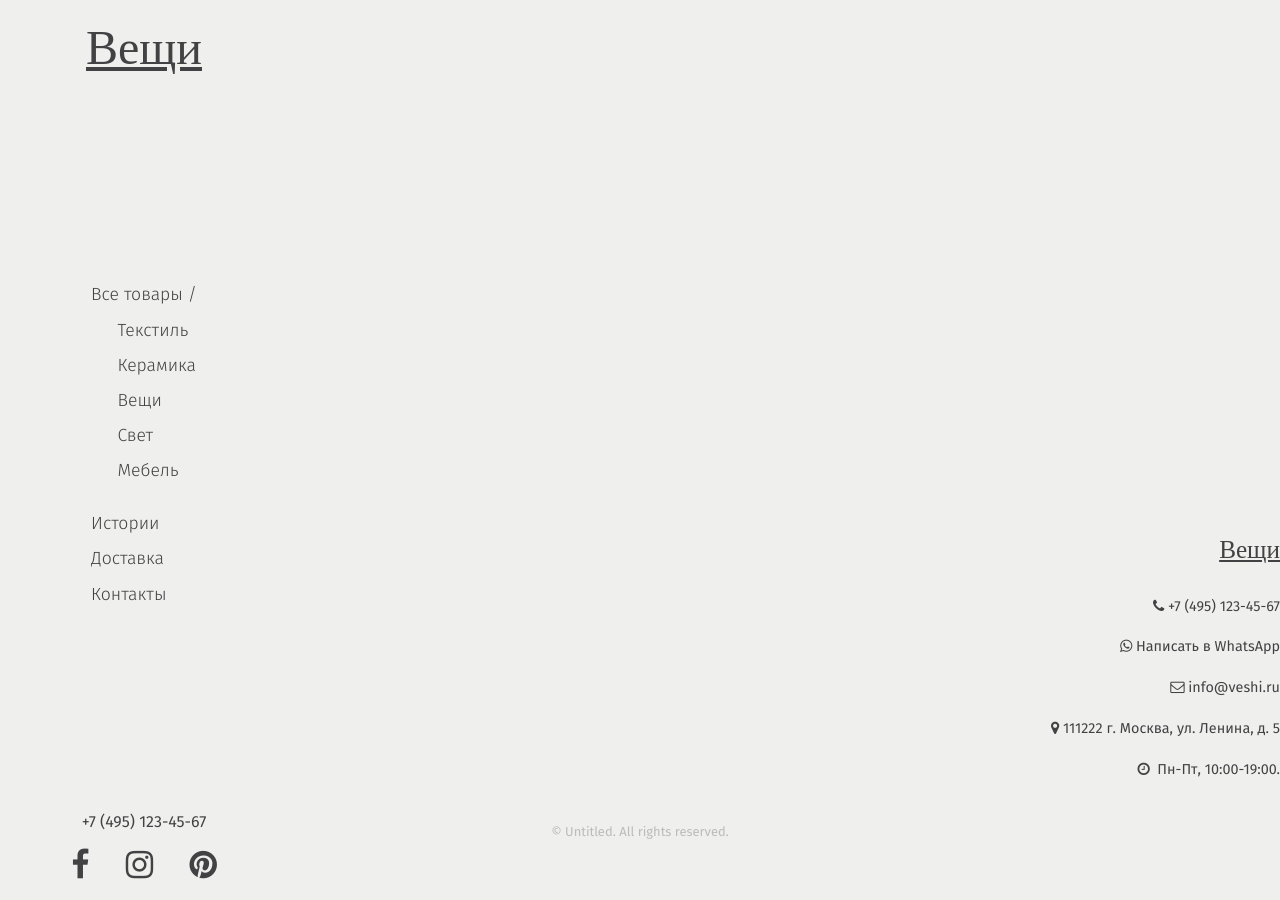
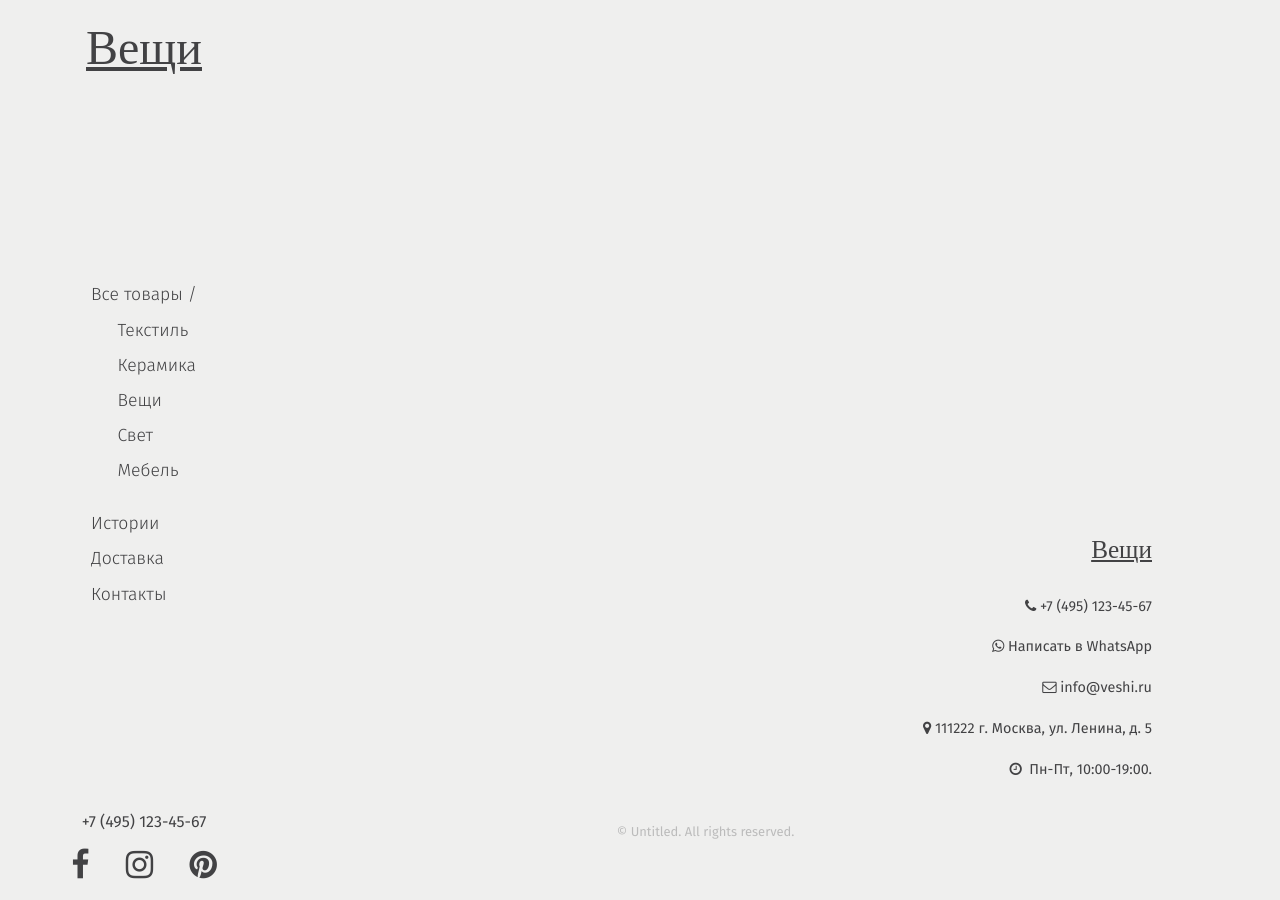
Before and after one commit to veshistore/veshistore.github.io, a Jekyll site: the page built from index.md, in a window 1280 px wide and 900 px high, scrolled down 1327 px. Built offline with Jekyll 4.4.1, drawn with Linux system fonts in a browser that asks for light colours; some web fonts are replaced.

Commit message:
Update main.css

```diff
--- a/assets/css/main.css
+++ b/assets/css/main.css
@@ -1158,14 +1158,14 @@
 
 /* Footer */
 
-	#nav + #wrapper + #footer {
+	#footer {
 		margin-left: 18em;
 		margin-right: 10%;
 	}
 
 		@media screen and (max-width: 980px) {
 
-			#nav + #wrapper + #footer {
+			#footer {
 				margin: 0;
 			}
 
@@ -1184,7 +1184,7 @@
 		color: rgba(255, 255, 255, 0.15);
 	}
 
-	#header + #wrapper + #footer > .inner {
+	#footer > .inner {
 		margin: 0 auto;
 	}
 
```
